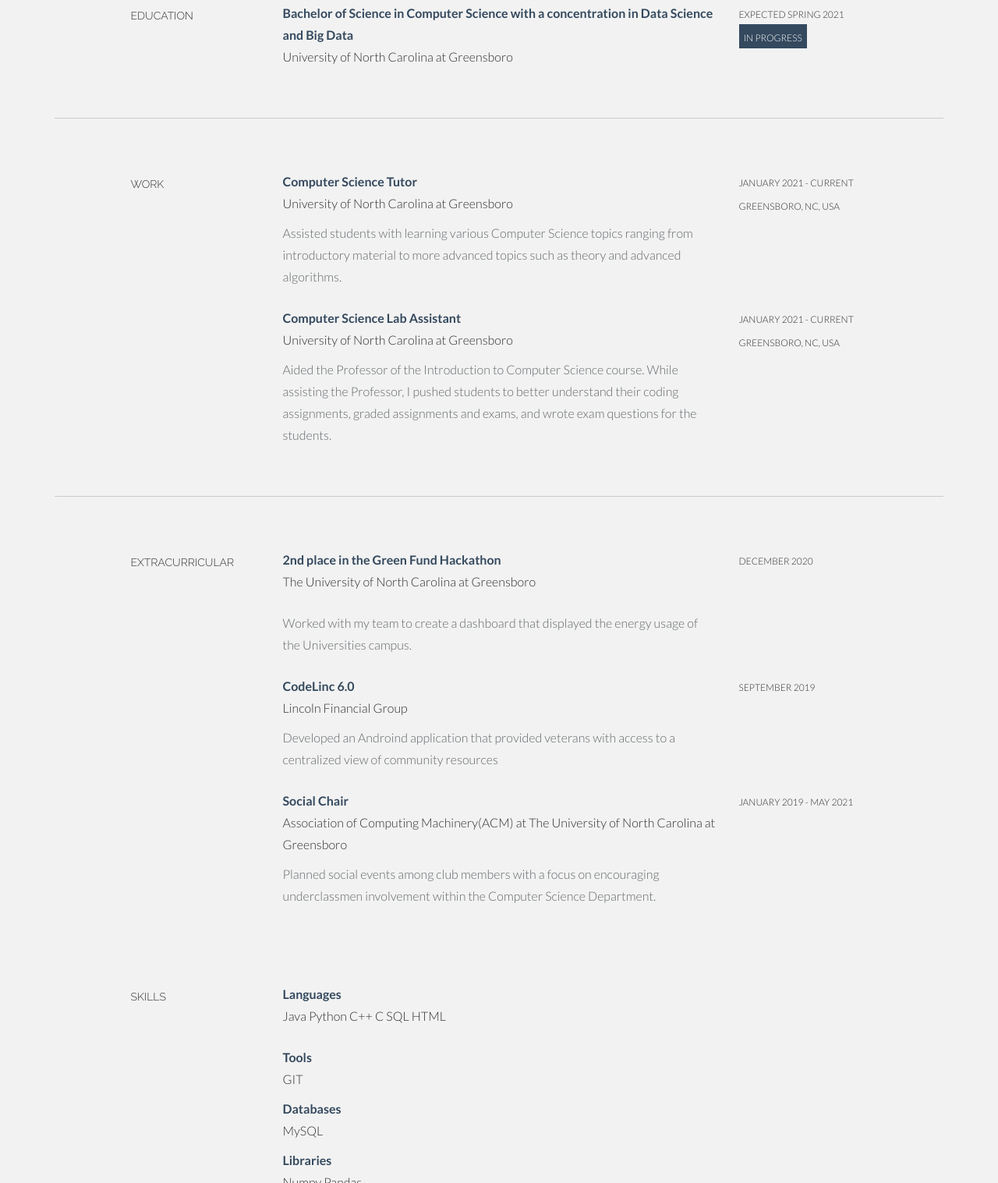
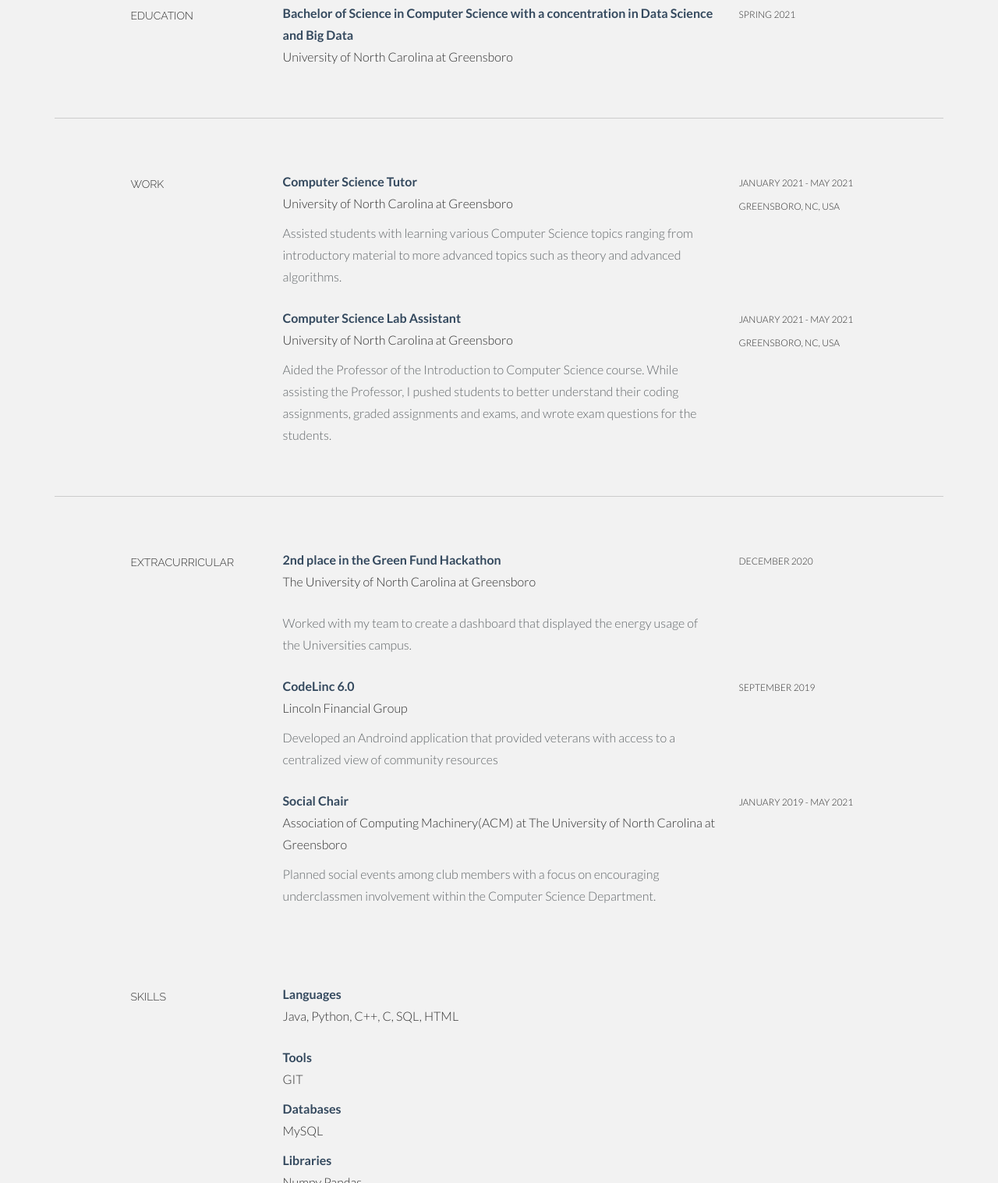
Before and after one commit to klurgitu/klurgitu.github.io, a plain HTML site: page index.html in a window 1280 px wide. Shown: the part 804-2321 px from the top of the page at 78% size. Drawn offline with Linux system fonts and the light colour scheme.

Commit message:
Updates on resume download

```diff
--- a/index.html
+++ b/index.html
@@ -76,8 +76,7 @@
            </p>
          </div>
          <div class="col-lg-3">
-           <p><sm>Expected SPRING 2021</sm><br/>
-           <imp><sm>IN PROGRESS</sm></imp>
+           <p><sm>SPRING 2021</sm><br/>
            </p>
          </div>
 
@@ -101,7 +100,7 @@
            <p><more>Assisted students with learning various Computer Science topics ranging from introductory material to more advanced topics such as theory and advanced algorithms.</more></p>
          </div>
          <div class="col-lg-3">
-           <p><sm>JANUARY 2021 - CURRENT <br />
+           <p><sm>JANUARY 2021 - MAY 2021 <br />
            Greensboro, NC, USA</sm></p>
          </div>
 
@@ -113,7 +112,7 @@
            <p><more>Aided the Professor of the Introduction to Computer Science course. While assisting the Professor, I pushed students to better understand their coding assignments, graded assignments and exams, and wrote exam questions for the students.</more></p>
          </div>
          <div class="col-lg-3">
-           <p><sm>JANUARY 2021 - CURRENT <br />
+           <p><sm>JANUARY 2021 - MAY 2021 <br />
             Greensboro, NC, USA</sm></p>
          </div>
      </div><!--/.row -->
@@ -176,11 +175,11 @@
             <!-- EDIT: SKILLS line 1-->
             <div class="col-lg-6">
               <p><t>Languages</t><br/>
-               Java
-               Python
-               C++
-               C
-               SQL
+               Java,
+               Python,
+               C++,
+               C,
+               SQL,
                HTML
               </p>
             </div>
```
